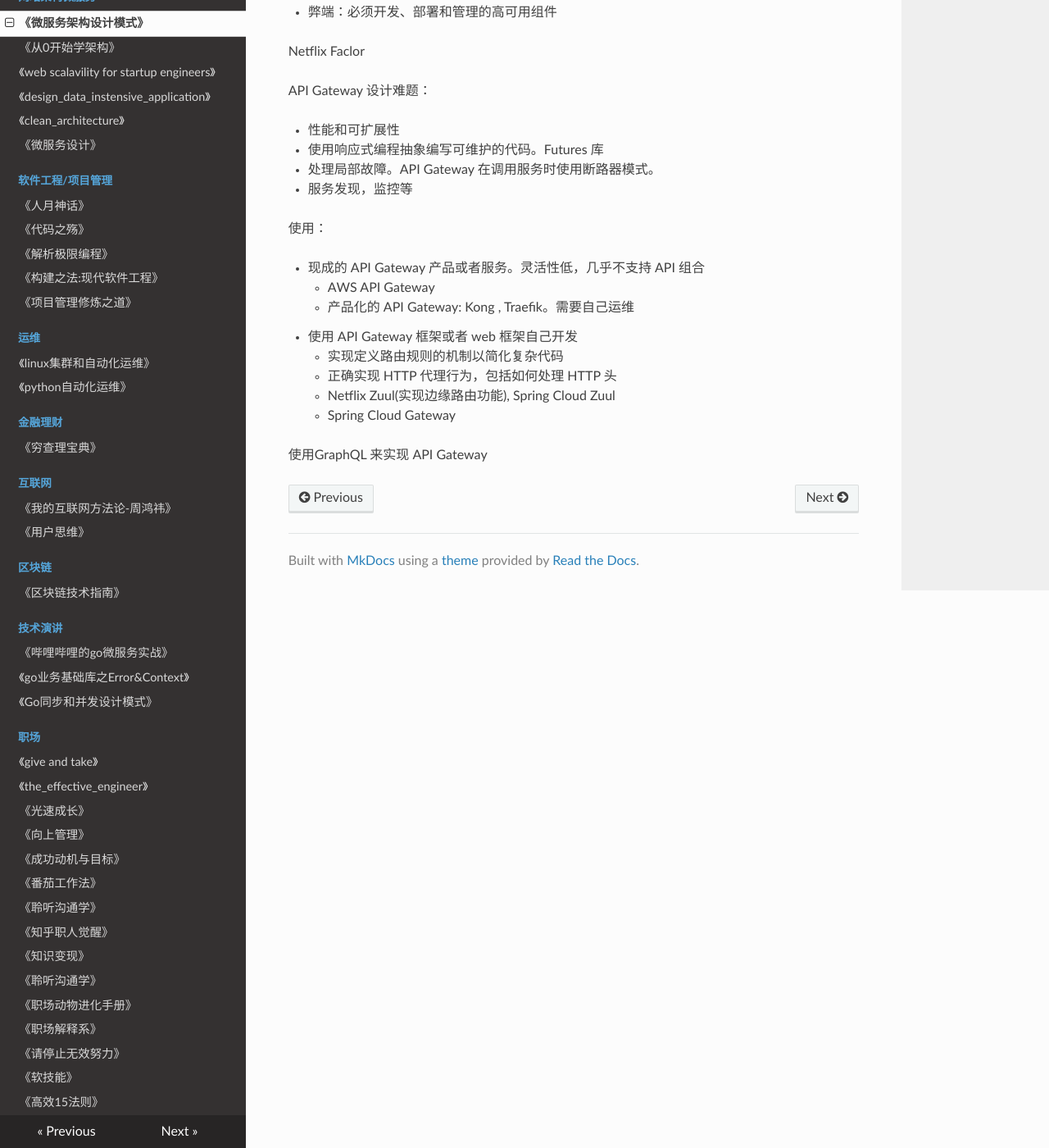
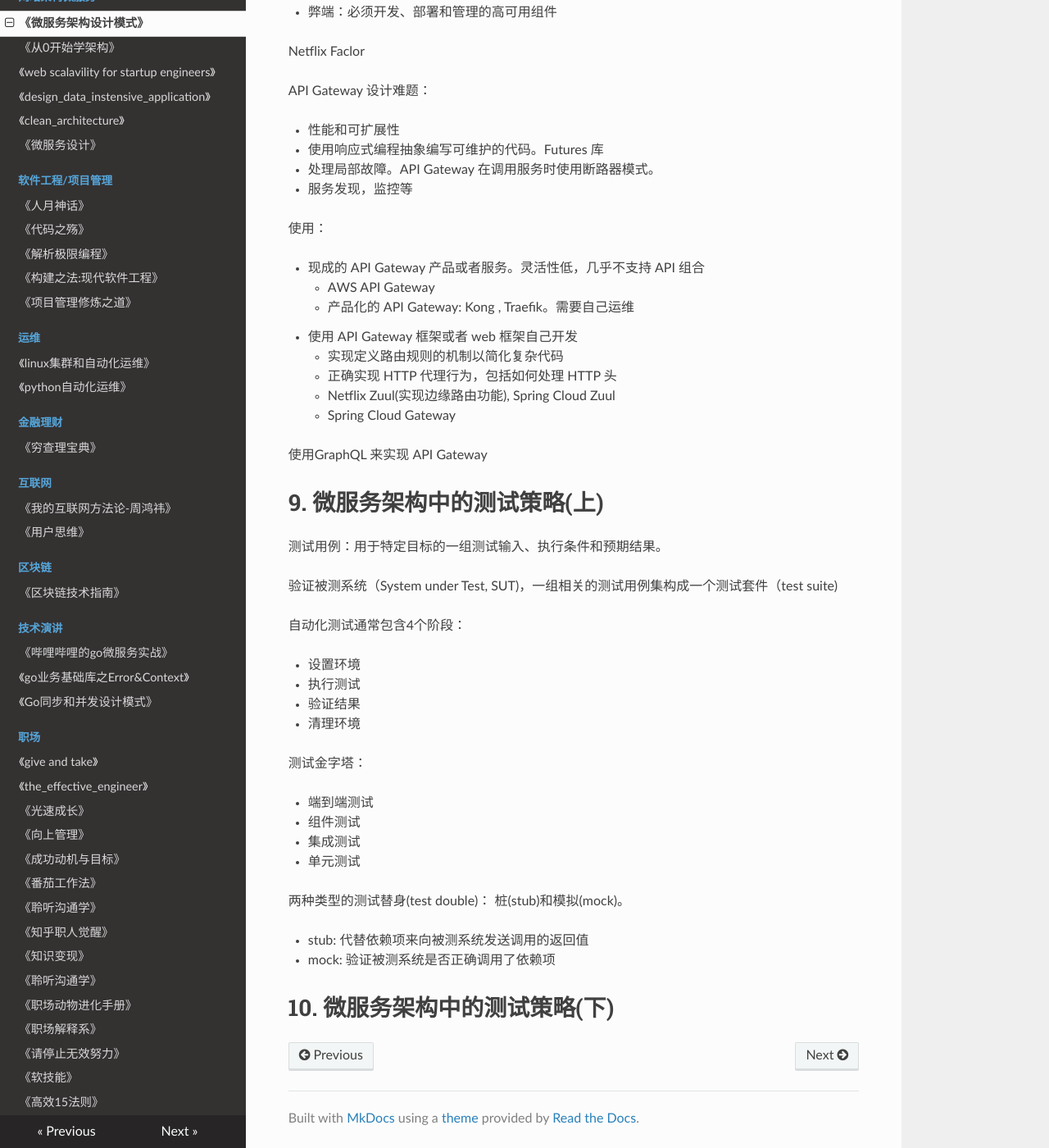
Before and after one commit to PegasusWang/booknotes, an MkDocs documentation site: the page built from docs/网站架构微服务/microservices_patterns_微服务架构设计模式/book.md, in a window 1280 px wide and 1400 px high, scrolled down 8606 px. Shown: the whole window at 82% size. Built offline with MkDocs 1.6.1, drawn with Linux system fonts in a browser that asks for light colours; nearby versions of some CDN libraries; old or Windows-style settings are respelled for this version of MkDocs.

Commit message:
微服架构设计模式：测试策略(上)

```diff
--- a/docs/网站架构微服务/microservices_patterns_微服务架构设计模式/book.md
+++ b/docs/网站架构微服务/microservices_patterns_微服务架构设计模式/book.md
@@ -329,5 +329,33 @@ API Gateway 设计难题：
   - Netflix Zuul(实现边缘路由功能), Spring Cloud Zuul
   - Spring Cloud Gateway
 
+使用GraphQL 来实现 API Gateway
 
-使用GraphQL 来实现 API Gateway
+
+# 9. 微服务架构中的测试策略(上)
+
+测试用例：用于特定目标的一组测试输入、执行条件和预期结果。
+
+验证被测系统（System under Test, SUT)，一组相关的测试用例集构成一个测试套件（test suite)
+
+
+自动化测试通常包含4个阶段：
+
+- 设置环境
+- 执行测试
+- 验证结果
+- 清理环境
+
+测试金字塔：
+
+- 端到端测试
+- 组件测试
+- 集成测试
+- 单元测试
+
+两种类型的测试替身(test double)： 桩(stub)和模拟(mock)。
+
+- stub: 代替依赖项来向被测系统发送调用的返回值
+- mock: 验证被测系统是否正确调用了依赖项
+
+# 10. 微服务架构中的测试策略(下)
```
